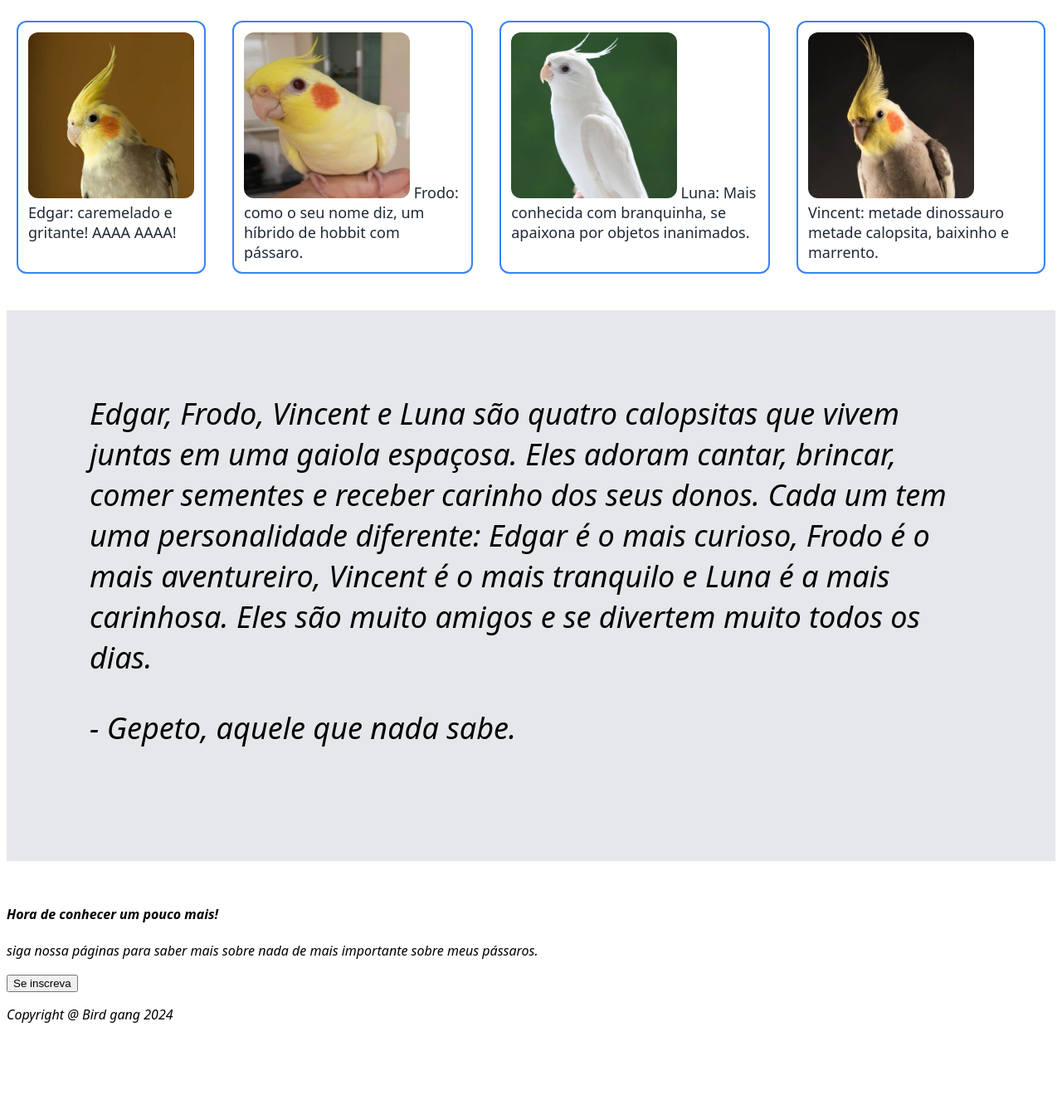
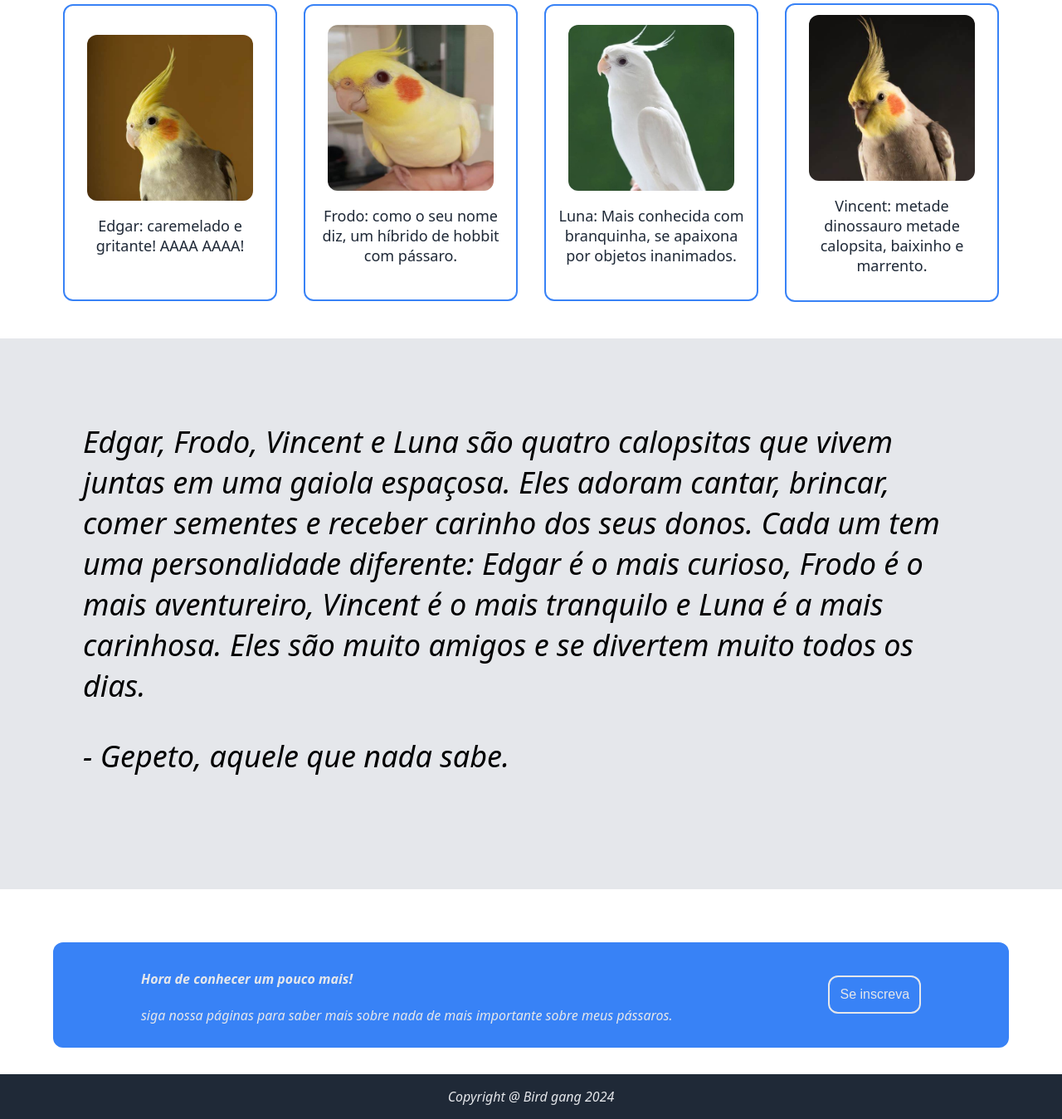
Before and after one commit to Agabovino/Lading-page1, a plain HTML site: page index.html in a window 1280 px wide. Shown: the part 420-1769 px from the top of the page at 83% size. Before the commit the page ends 1678 px from the top, so only its background shows below. Drawn offline with Linux system fonts and the light colour scheme; files whose address does not match are found by name.

Commit message:
section 3 e 4 terminadas

```diff
--- a/index.html
+++ b/index.html
@@ -10,7 +10,7 @@
 
     <header>
         <div class="header-left">
-            <h1 class="logo">Bird gang</h1>
+            <h1 class="logo">BirdGang</h1>
         </div>
         <div class="header-right">
             <ul>
@@ -48,23 +48,25 @@
             <h3 class="section-two-tittle">Conheça as praguitas</h3>
         </div>
         <div class="section-two-content">
-            <ul>
+            <ul class="bird-profile-container">
                 <li class="bird-profile">
                     <img class="small-img" src="C:\Users\agabo\OneDrive\Documents\GitHub\Lading_page1\Lading-page_TOP\images+logos\edgar.jpg" alt="">
-                    Edgar: caremelado e gritante! AAAA AAAA!
+                    <p class="bird-profile-info">Edgar: caremelado e gritante! AAAA AAAA!</p>
                 </li>
 
                 <li class="bird-profile">
                     <img class="small-img" src="C:\Users\agabo\OneDrive\Documents\GitHub\Lading_page1\Lading-page_TOP\images+logos\frodo.jpg" alt="">
-                    Frodo: como o seu nome diz, um híbrido de hobbit com pássaro.                </li>
-                <li class="bird-profile">
+                    <p class="bird-profile-info">Frodo: como o seu nome diz, um híbrido de hobbit com pássaro.</p>
+                </li>
+
+                    <li class="bird-profile">
                     <img class="small-img" src="C:\Users\agabo\OneDrive\Documents\GitHub\Lading_page1\Lading-page_TOP\images+logos\luna.jpg" alt="">
-                    Luna: Mais conhecida com branquinha, se apaixona por objetos inanimados.
+                    <p class="bird-profile-info">Luna: Mais conhecida com branquinha, se apaixona por objetos inanimados.</p>
                 </li>
 
                 <li class="bird-profile">
                     <img class="small-img" src="images+logos/vincent.jpg" alt="">
-                    Vincent: metade dinossauro metade calopsita, baixinho e marrento.
+                    <p class="bird-profile-info">Vincent: metade dinossauro metade calopsita, baixinho e marrento.</p>
                 </li>
 
             </ul>
@@ -90,16 +92,23 @@
     </section>
 
     <section class="section four">
-        <div class="section-four-content">
+
+       <div class="section-four-content">
+
+        <div class="section-four-content-left">
 
             <h4>Hora de conhecer um pouco mais!</h4>
 
             <p>siga nossa páginas para saber mais sobre nada de mais
                 importante sobre meus pássaros.</p>
         </div>
-        <div class="section-four-button">
-            <button>Se inscreva</button>
+
+        <div class="section-four-content-right">
+            <button class="section-four-button">Se inscreva</button>
         </div>
+
+       </div>
+
     </section>
 
     <footer>
--- a/style.css
+++ b/style.css
@@ -5,6 +5,8 @@ body{
 
     display: flex;
     flex-direction: column;
+
+    margin: 0px;
 
     font-family: system-ui, -apple-system, BlinkMacSystemFont, 'Segoe UI', Roboto, Oxygen, Ubuntu, Cantarell, 'Open Sans', 'Helvetica Neue', sans-serif
 
@@ -29,15 +31,16 @@ header{
     background-color: #1F2937;
     color: #f9faf8;
     display: flex;
-    justify-content: space-between;
+    justify-content: space-around;
     align-items: center;
 }
 
 .logo{
-    font-size: 48px;
+    font-size: 38px;
     font-weight:bolder;
     color: #f9faf8;
     margin: 12px;
+
 }
 
 .header-right{
@@ -130,13 +133,38 @@ header{
     border-radius: 12px;
 }
 
+.bird-profile-container{
+
+    display: flex;
+    flex-wrap: wrap;
+
+    justify-content: center;
+    align-items: center;
+
+}
+
 .bird-profile{
+
+    display: flex;
+    flex-direction: column;
+    justify-content: center;
+    align-items: center;
+
     border: solid #3882F6 2px ;
     padding: 12px;
     border-radius: 12px;
-
     color: #1F2937;
     font-size: 18px;
+
+    max-width: 230px;
+    min-height: 330px;
+
+}
+
+.bird-profile-info{
+
+    max-width: 230px;
+    text-align: center;
 
 }
 
@@ -155,4 +183,52 @@ header{
 
 /*SECTION 4*/
 
+.four{
+
+
+}
+
+.section-four-content{
+    color: #e5e7eb;
+
+    display: flex;
+    justify-content: space-around;
+    align-items: center;
+
+    background-color:#3882F6 ;
+    border-radius: 12px;
+    margin: 32px 64px;
+    padding: 12px;
+
+}
+
+.section-four-content-left{}
+
+.section-four-content-right{}
+
+.section-four-button{
+
+    background-color: #3882F6;
+    border: #e5e7eb 2px solid;
+    border-radius: 12px;
+
+    font-size: 16px;
+    color: #e5e7eb;
+
+    padding: 12px;
+}
+
+
 /*FOOTER*/
+
+footer{
+
+    display: flex;
+    justify-content: center;
+    align-items: center;
+
+    color: #e5e7eb;
+    background-color: #1F2937;
+
+
+}
```
